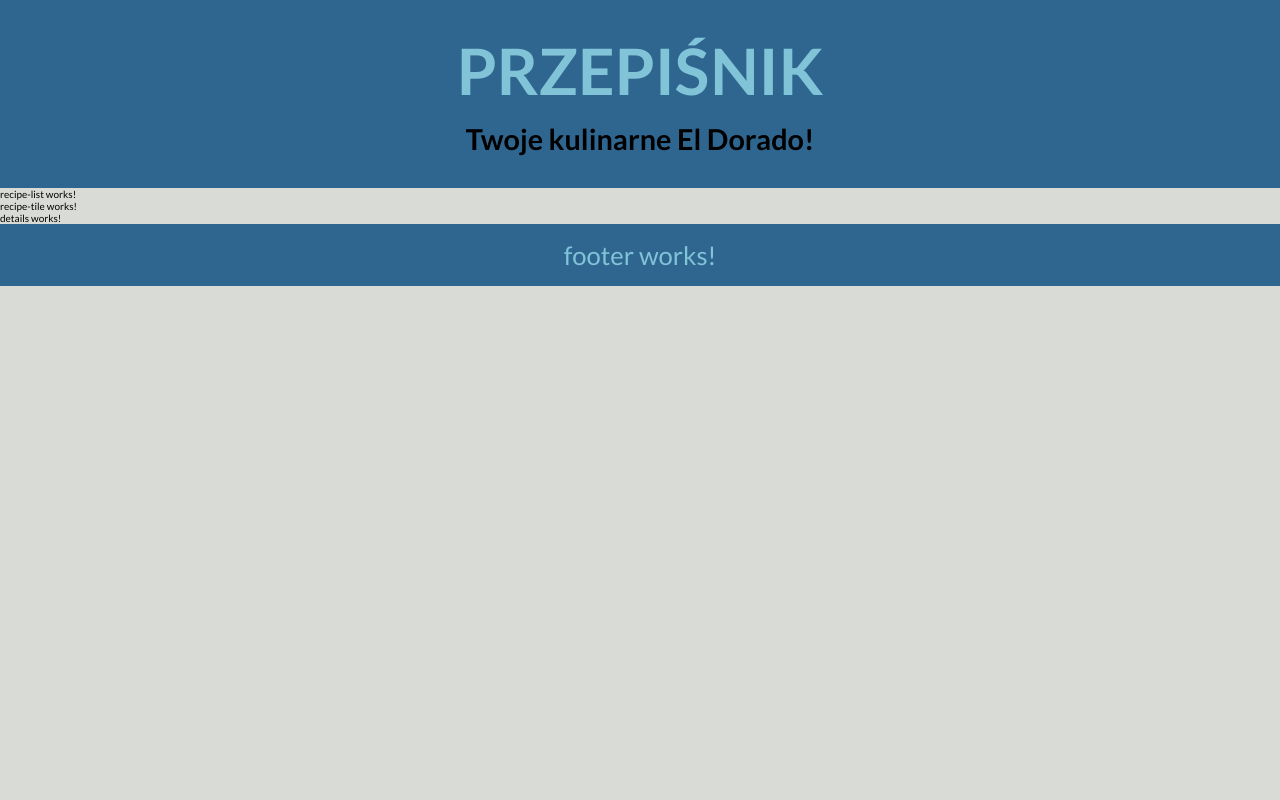
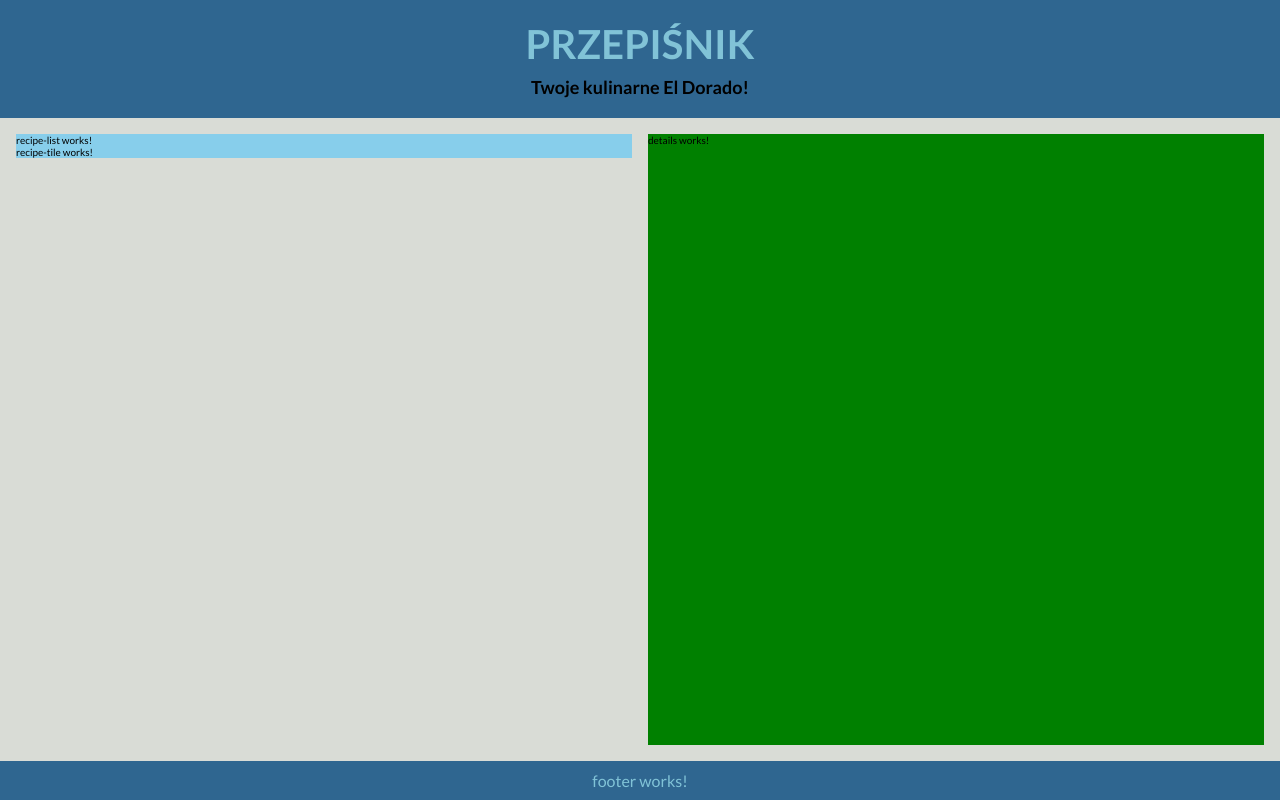
Before and after one commit to michakow/angular-recipe-app, an Angular app: page / in a window 1280 px wide. Built offline with nearby package versions, Linux system fonts and the light colour scheme.

Commit message:
customize styles

```diff
--- a/src/app/components/details/details.component.scss
+++ b/src/app/components/details/details.component.scss
@@ -0,0 +1,4 @@
+:host {
+  flex-basis: calc(50% - 8px);
+  background-color: green;
+}
--- a/src/app/components/main/main.component.scss
+++ b/src/app/components/main/main.component.scss
@@ -0,0 +1,7 @@
+:host {
+  flex-grow: 1;
+  display: flex;
+  flex-wrap: wrap;
+  justify-content: space-between;
+  padding: 1.6rem;
+}
--- a/src/app/components/recipe-list/recipe-list.component.scss
+++ b/src/app/components/recipe-list/recipe-list.component.scss
@@ -0,0 +1,5 @@
+:host {
+  flex-basis: calc(50% - 8px);
+  height: 100%;
+  background-color: skyblue;
+}
--- a/src/styles.scss
+++ b/src/styles.scss
@@ -15,9 +15,12 @@
   --background: #d9dcd6;
 }
 
+html {
+  font-size: 10px;
+}
+
 body {
   height: 100%;
-  font-size: 10px;
   font-family: "Lato", sans-serif;
   background-color: var(--background);
 }
```
